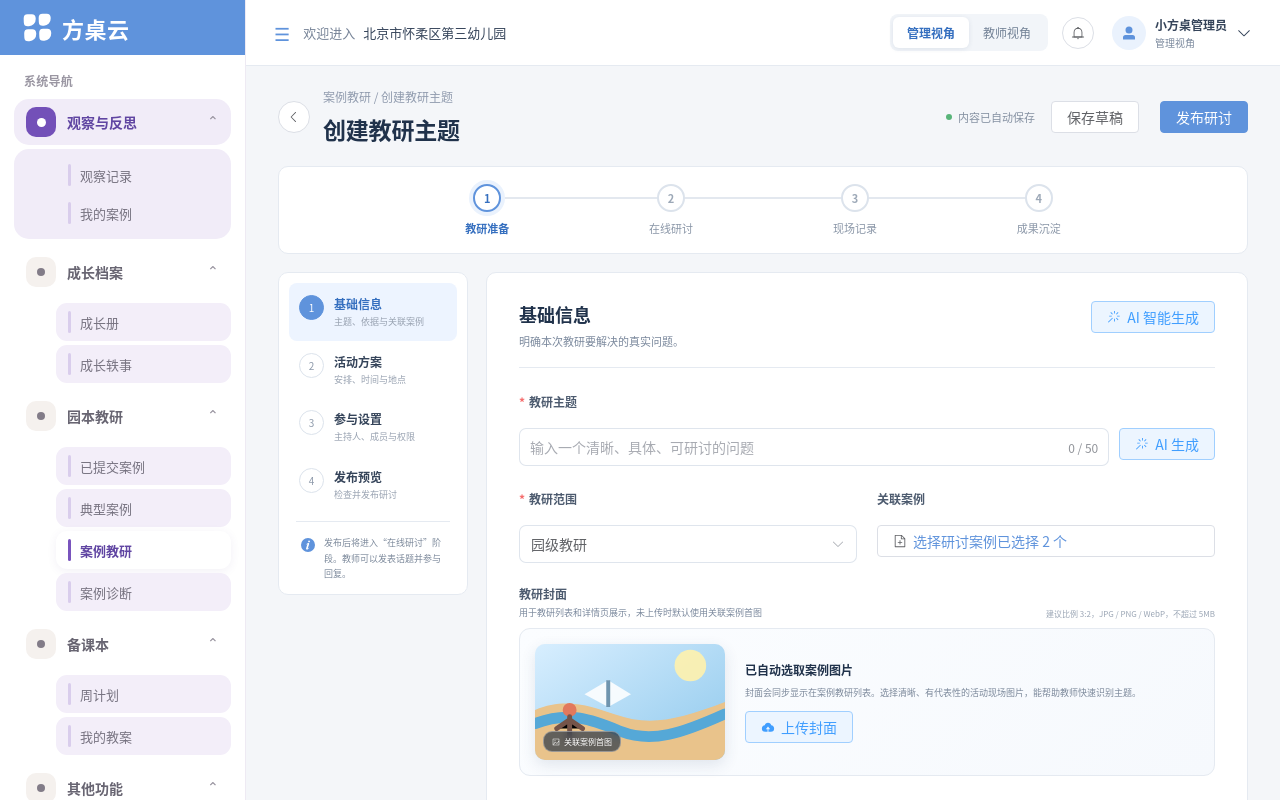
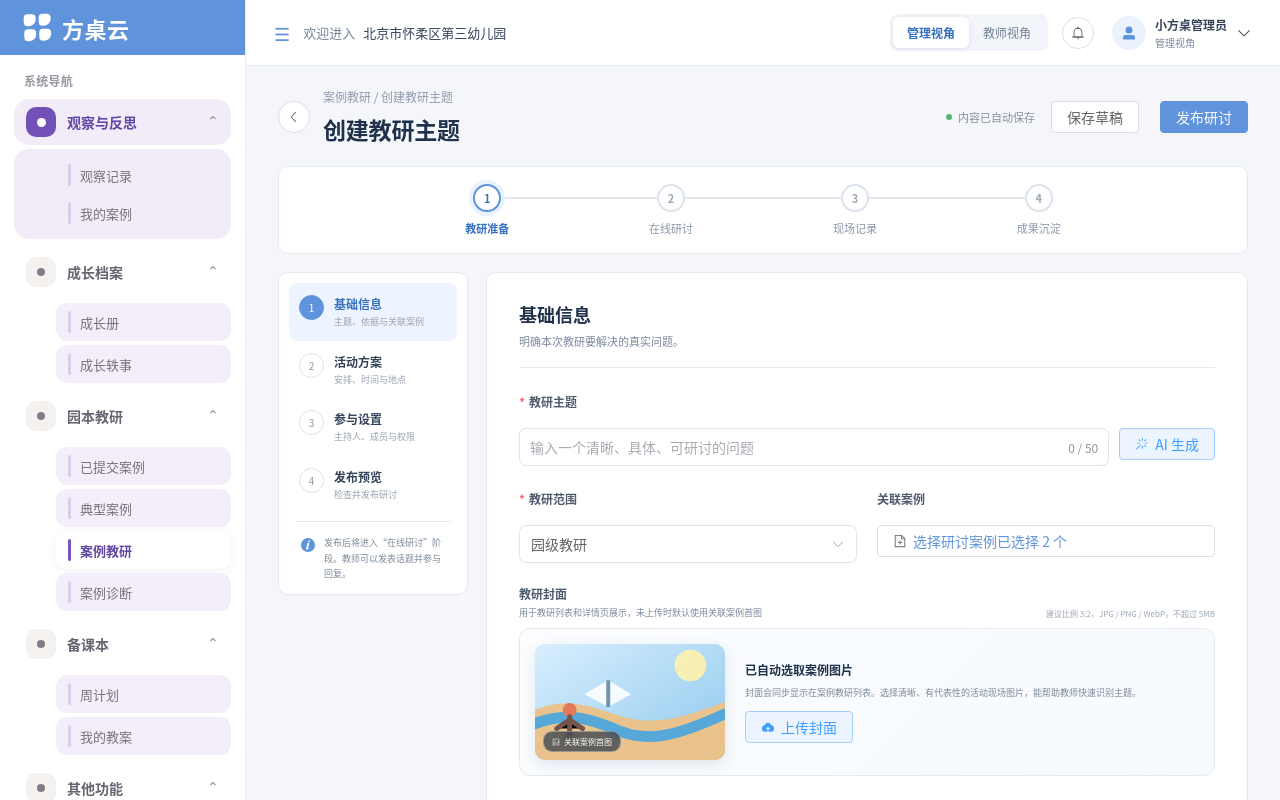
Before and after one commit to Finder92/fangzhuo-case-research, a Vue app: page / in a window 1280 px wide. Both pictures are taken after a click on the button "创建教研主题". Shown: the top 800 px of the page. Built offline with nearby package versions, Linux system fonts and the light colour scheme.

Commit message:
fix: 调整教研主题 AI 生成入口

```diff
--- a/src/components/ResearchEditor.vue
+++ b/src/components/ResearchEditor.vue
@@ -236,10 +236,7 @@ const publish = () => {
 
       <main class="form-panel">
         <div v-if="activeSection === '基础信息'" class="form-section">
-          <div class="section-title">
-            <div><h2>基础信息</h2><p>明确本次教研要解决的真实问题。</p></div>
-            <el-button type="primary" plain :icon="MagicStick" :loading="generating" @click="generateContent">AI 智能生成</el-button>
-          </div>
+          <div class="section-title"><div><h2>基础信息</h2><p>明确本次教研要解决的真实问题。</p></div></div>
           <el-form label-position="top">
             <el-form-item label="教研主题" required>
               <div class="field-with-action"><el-input v-model="form.title" maxlength="50" show-word-limit placeholder="输入一个清晰、具体、可研讨的问题" /><el-button type="primary" plain :icon="MagicStick" :loading="generating" @click="generateContent">AI 生成</el-button></div>
```
Also changed, not shown: 2 other files (tests, documents, lock files or other folders).
